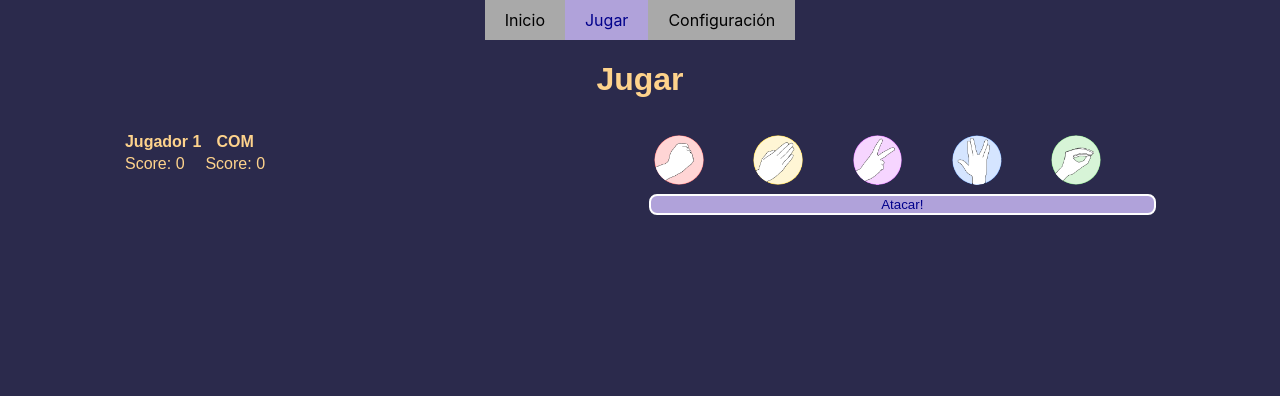
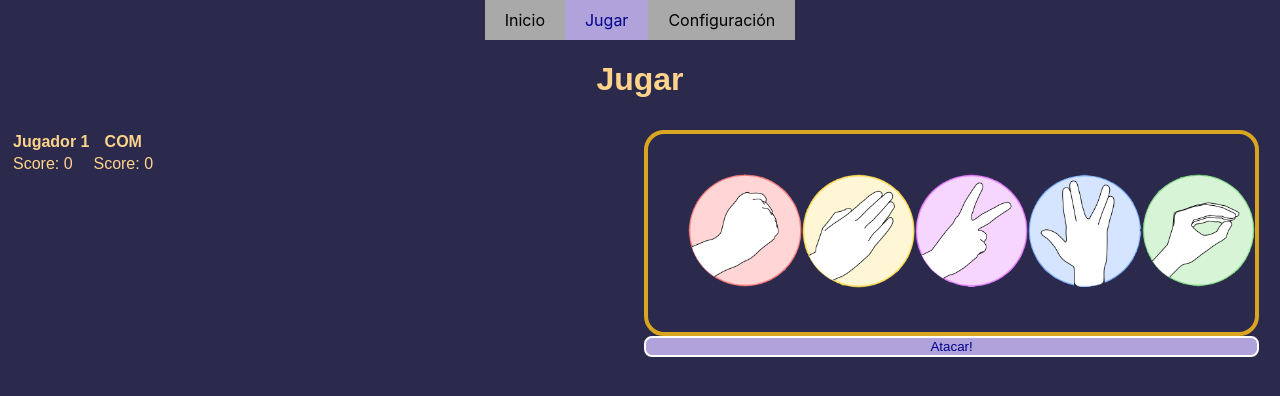
Before and after one commit to enriquezmartin/unq-ui-enriquez-martin-trabajo-final, a React (Create React App) app: page /jugar in a window 1280 px wide. Shown: the top 396 px of the page. Built offline with nearby package versions, Linux system fonts and the light colour scheme; the HTML template or start-up script is replaced by a standard one.

Commit message:
Editados algunos estilos

```diff
--- a/src/atoms/Styles/HandBalloon.css
+++ b/src/atoms/Styles/HandBalloon.css
@@ -4,7 +4,6 @@
     justify-content: center;
     text-align:center ;
 }
-
-img{
+.playBall {
     width: 50%;
 }
--- a/src/atoms/Styles/SelectItem.css
+++ b/src/atoms/Styles/SelectItem.css
@@ -1,12 +1,16 @@
 .item{
+    float:left;
+    width: max-content;
+}
+
+.select{
+    width: 100%;
     border-radius: 50%;
-    border: 1vh hidden;
+    margin: 20px;
 }
-img{
-    border-radius: 50%;
-    width: 100%;
+
+.select:hover{
+    border: 2px solid red;
+    cursor: pointer;
+    margin: 18px;
 }
-.item:hover{
-    cursor: pointer;
-    border: 1vh solid mediumseagreen;
-}
--- a/src/molecules/molecStyles/SelectMenu.css
+++ b/src/molecules/molecStyles/SelectMenu.css
@@ -1,4 +1,8 @@
 .selector {
     display: flex;
-    padding: 1%;
+    justify-content: center;
+    align-items: center;
+    border: 0.5vh solid goldenrod;
+    padding: 20px;
+    border-radius: 20px;
 }
```
